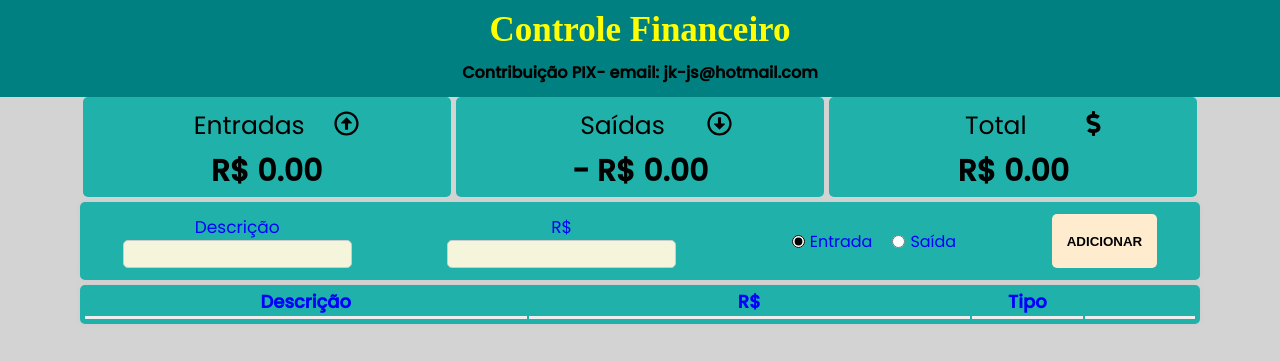
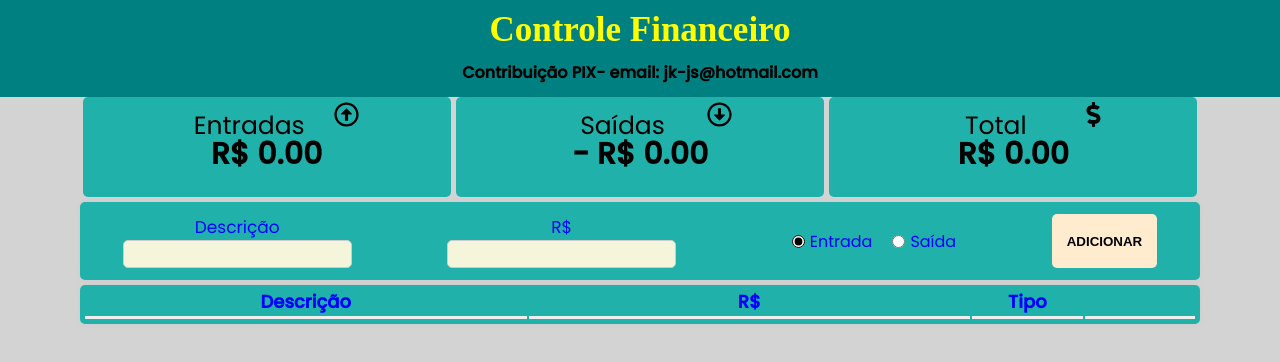
Before and after one commit to JotaKSP/controlefinanceiro, a React (Create React App) app: page / in a window 1280 px wide. Shown: the top 362 px of the page. Built offline with nearby package versions, Linux system fonts and the light colour scheme.

Commit message:
initial commit

```diff
--- a/src/components/ResumeItem/styles.js
+++ b/src/components/ResumeItem/styles.js
@@ -46,7 +46,7 @@ export const Header = styled.header`
 export const HeaderTitle = styled.p`
  font-size: 25px;
  margin: 10px auto;
- height: 32px;
+ height: 15px;
 
 `;
 // Valor R$
```
